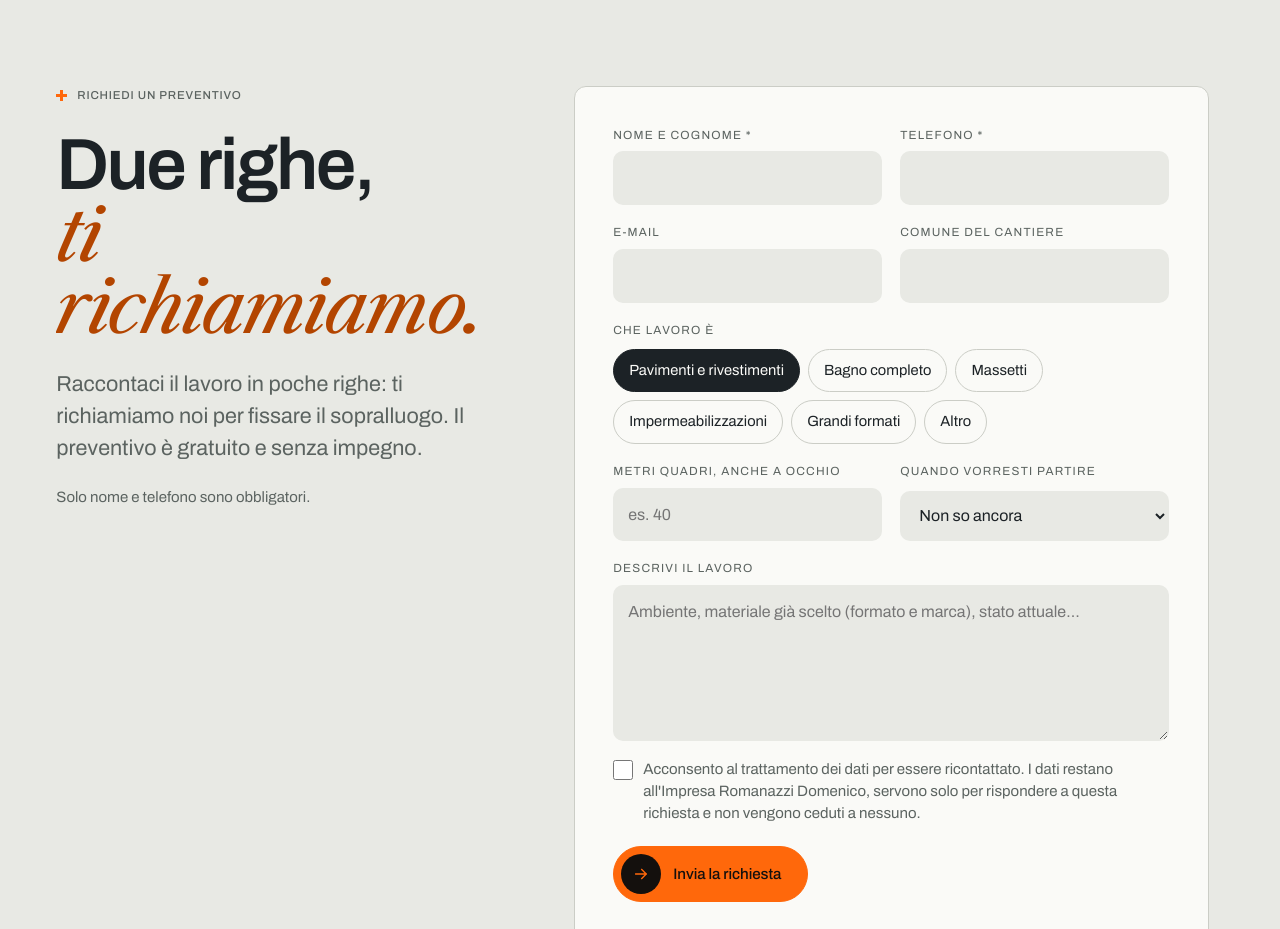
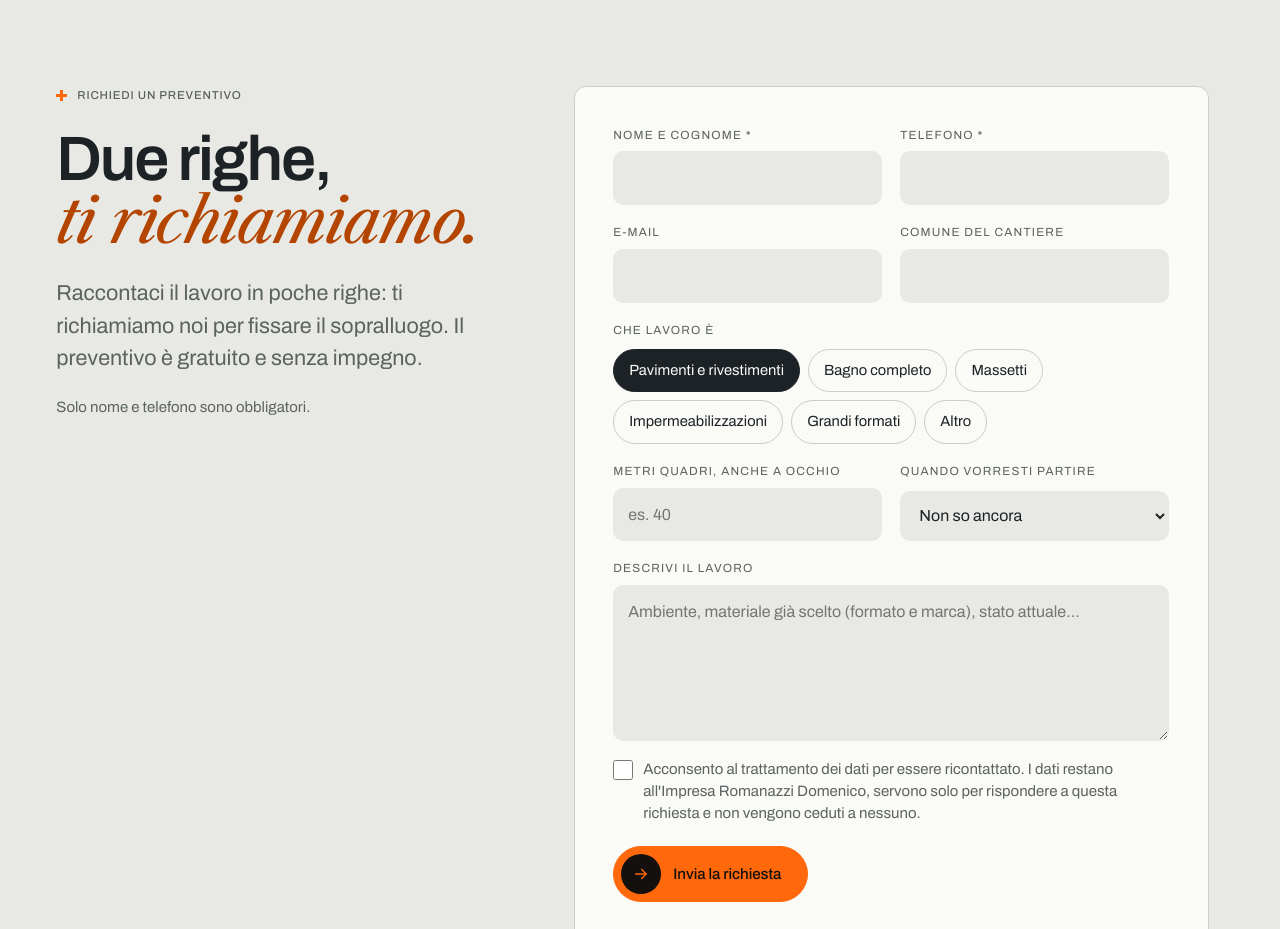
Before and after one commit to FERZO-code/impresaromanazzidomenico, a website: page site/contatti.html in a window 1280 px wide. Shown: the part 1740-2669 px from the top of the page. Drawn offline with nearby package versions, Linux system fonts and the light colour scheme.

Commit message:
CSS upload

```diff
--- a/site/assets/css/style.css
+++ b/site/assets/css/style.css
@@ -608,6 +608,7 @@ html.has-callbar .site-footer { padding-bottom: 74px; }
 .quote { scroll-margin-top: var(--bar-h); }
 .quote-grid { display: grid; gap: clamp(32px, 5vw, 80px); }
 @media (min-width: 1000px) { .quote-grid { grid-template-columns: minmax(0, 5fr) minmax(0, 7fr); align-items: start; } .quote-intro { position: sticky; top: calc(var(--bar-h) + 32px); } }
+.quote-intro h2 { font-size: clamp(2.4rem, 1.2rem + 3.4vw, 4.2rem) !important; text-wrap: balance; }
 .quote-intro .note { color: var(--cemento); font-size: var(--t-sm); margin-top: var(--s3); }
 .quote-form { display: grid; gap: 18px; background: var(--bianco); border: 1px solid var(--fuga); border-radius: calc(var(--r) * 3); padding: clamp(20px, 3vw, 40px); }
 .qf-grid { display: grid; gap: 18px; }
--- a/site/contatti.html
+++ b/site/contatti.html
@@ -24,7 +24,7 @@
 <link rel="preload" as="style" href="https://fonts.googleapis.com/css2?family=Archivo:wdth,wght@75..125,400..700&amp;family=Libre+Caslon+Text:ital@1&amp;display=swap" onload="this.onload=null;this.rel='stylesheet'">
 <noscript><link rel="stylesheet" href="https://fonts.googleapis.com/css2?family=Archivo:wdth,wght@75..125,400..700&amp;family=Libre+Caslon+Text:ital@1&amp;display=swap"></noscript>
 
-<link rel="stylesheet" href="assets/css/style.css?v=37d323cc">
+<link rel="stylesheet" href="assets/css/style.css?v=3896e9db">
 <script type="application/ld+json">
 {"@context":"https://schema.org","@type":"HomeAndConstructionBusiness",
  "@id":"https://www.impresaromanazzidomenico.it/#impresa","name":"Impresa Romanazzi Domenico",
```
Also changed, not shown: site/404.html (+1 -1 lines), site/grandi-formati.html (+1 -1 lines), site/impermeabilizzazioni.html (+1 -1 lines), site/impresa.html (+1 -1 lines), site/index.html (+1 -1 lines), site/lavori.html (+1 -1 lines), site/massetti.html (+1 -1 lines), site/posa-pavimenti-rivestimenti.html (+1 -1 lines).
